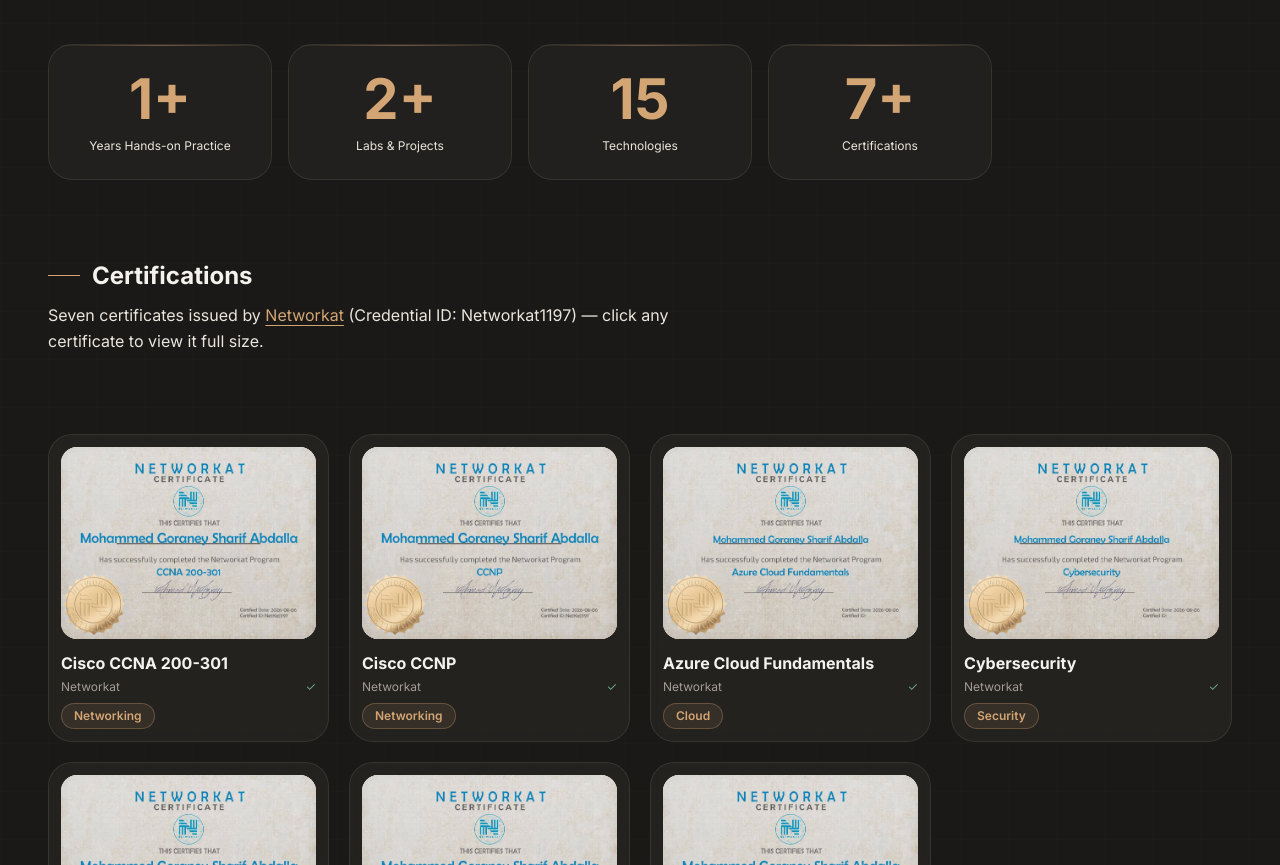
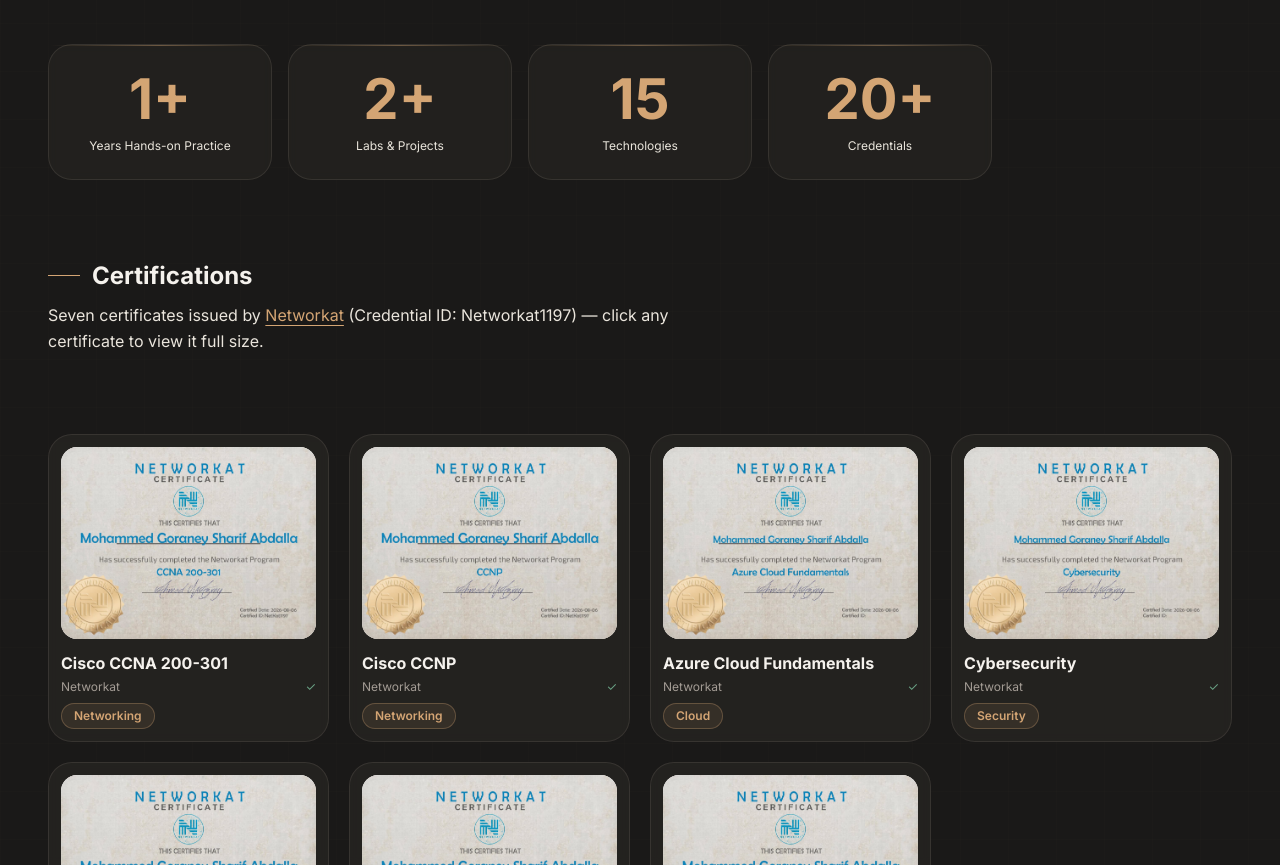
Before and after one commit to mohammed-goraney/my-portfolio, a React (Vite) app: page / in a window 1280 px wide. Shown: the part 5180-6045 px from the top of the page. Built offline with nearby package versions, Linux system fonts and the light colour scheme; a web font is replaced by a local one.

Commit message:
show complete credential count

```diff
--- a/src/data/social-proof.data.ts
+++ b/src/data/social-proof.data.ts
@@ -5,7 +5,8 @@ export const socialProofData: SocialProofData = {
     projectsCompleted: 2,
     learningHours: 0,
     technologiesMastered: 15,
-    certifications: +7,
+    // 7 Networkat certificates + 13 certificate-backed courses and trainings.
+    certifications: 20,
     recommendations: 0,
     githubFollowers: 150,
     publicSpeakingEvents: 2,
@@ -93,9 +94,9 @@ export const socialProofData: SocialProofData = {
   },
 
   achievements: [
-    'Completed 11 professional courses and programs across networking, DevOps, and productivity platforms — verified on Google profile',
+    '13 certificate-backed courses and trainings across technical and professional development tracks',
     'Two documented hands-on labs covering enterprise networking and containerized applications',
-    'Seven official Networkat certificates including Cisco CCNA (200-301) and CCNP',
+    'Seven Networkat certificates covering networking, cloud, security, and Linux topics',
     'Completed Azure AZ-104-focused cloud infrastructure learning',
     'Docker containerization and DevOps fundamentals mastered',
     'Advanced expertise in Enterprise Network Design, Security, and Automation',
--- a/src/i18n/index.tsx
+++ b/src/i18n/index.tsx
@@ -270,7 +270,7 @@ export const en: Dictionary = {
   socialProofLabs: 'Labs & Projects',
   socialProofHours: 'Learning Hours',
   socialProofTech: 'Technologies',
-  socialProofCerts: 'Certifications',
+  socialProofCerts: 'Credentials',
   socialProofViewCert: 'View',
   socialProofBadges: 'Expertise Badges',
   socialProofRecommendations: 'Recommendations',
@@ -499,7 +499,7 @@ export const ar: Dictionary = {
   socialProofLabs: 'المعامل والمشاريع',
   socialProofHours: 'ساعات التعلم',
   socialProofTech: 'التقنيات',
-  socialProofCerts: 'الشهادات',
+  socialProofCerts: 'الاعتمادات والشهادات',
   socialProofViewCert: 'عرض',
   socialProofBadges: 'شارات الخبرة',
   socialProofRecommendations: 'توصيات',
```
